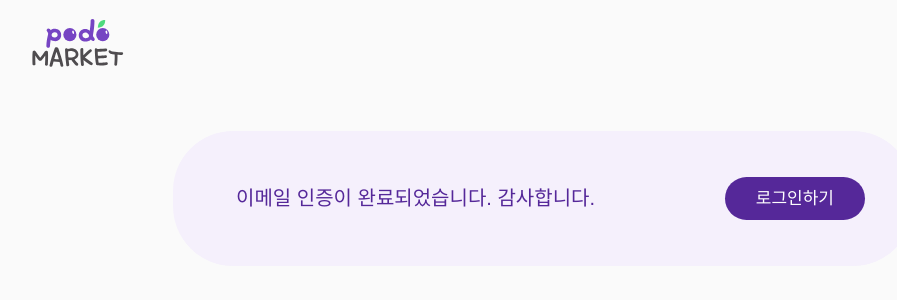
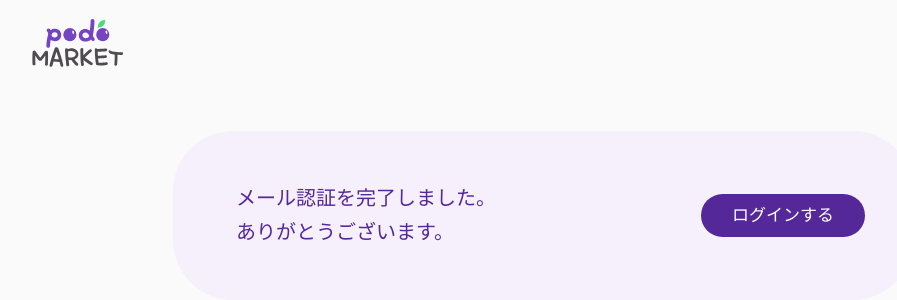
Before and after one commit to znak99/PodomarketProject, a Django app: template podomarket/templates/account/email_confirmation_done.html in a window 1280 px wide. Shown: the top 300 px of the page, without its empty margins (97-994 px from the left). Run offline with Django 3.2, Linux system fonts and the light colour scheme; the template is opened without the code that fills it, so the values that code supplies are empty; some libraries are stand-ins or nearby versions; some web fonts are replaced.

Commit message:
Check Bugs

```diff
--- /dev/null
+++ b/podomarket/templates/account/email/email_confirmation_signup_subject.txt
@@ -0,0 +1 @@
+ポドマーケット「メール認証」
--- /dev/null
+++ b/podomarket/templates/account/email/email_confirmation_subject.txt
@@ -0,0 +1 @@
+ポドマーケット「メール認証」
--- a/podomarket/templates/account/email/password_reset_key_subject.txt
+++ b/podomarket/templates/account/email/password_reset_key_subject.txt
@@ -1 +1 @@
-포도마켓 비밀번호 재설정
+ポドマーケット「パスワードリセット」
--- a/podomarket/templates/account/email_confirmation_done.html
+++ b/podomarket/templates/account/email_confirmation_done.html
@@ -2,11 +2,11 @@
 
 {% block content %}
 <div class="podo-noti purple email-confirm-noti">
-  <p>이메일 인증이 완료되었습니다. 감사합니다.</p>
+  <p>メール認証を完了しました。ありがとうございます。</p>
   {% if user.is_authenticated %}
-    <a class="podo-button darkpurple link" href="{% url 'index' %}">홈으로 이동</a>
+    <a class="podo-button darkpurple link" href="{% url 'index' %}">ホームヘ</a>
   {% else %}
-    <a class="podo-button darkpurple link" href="{% url 'account_login' %}">로그인하기</a>
+    <a class="podo-button darkpurple link" href="{% url 'account_login' %}">ログインする</a>
   {% endif %}
 </div>
 {% endblock content %}
--- a/podomarket/templates/account/signup.html
+++ b/podomarket/templates/account/signup.html
@@ -39,8 +39,8 @@
       {% endfor %}
     </div>
     <div class="kakao_id">
-      {{ form.kakao_id|add_class:"podo-input"|attr:"placeholder:LINE ID"|add_error_class:"error" }}
-      {% for error in form.kakao_id.errors %}
+      {{ form.line_id|add_class:"podo-input"|attr:"placeholder:LINE ID"|add_error_class:"error" }}
+      {% for error in form.line_id.errors %}
         <div class="error-message">{{ error }}</div>
       {% endfor %}
     </div>
```
Also changed, not shown: podomarket/templates/account/email/email_confirmation_message.txt (added, +9 -0 lines), podomarket/templates/account/email/password_reset_key_message.txt (+4 -4 lines), podomarket/templates/account/email_confirmation_required.html (added, +8 -0 lines), db.sqlite3, media/item_pics/shutterstock_406893664.jpg (added), media/item_pics/shutterstock_758142004.jpg (added), 1 other file.
